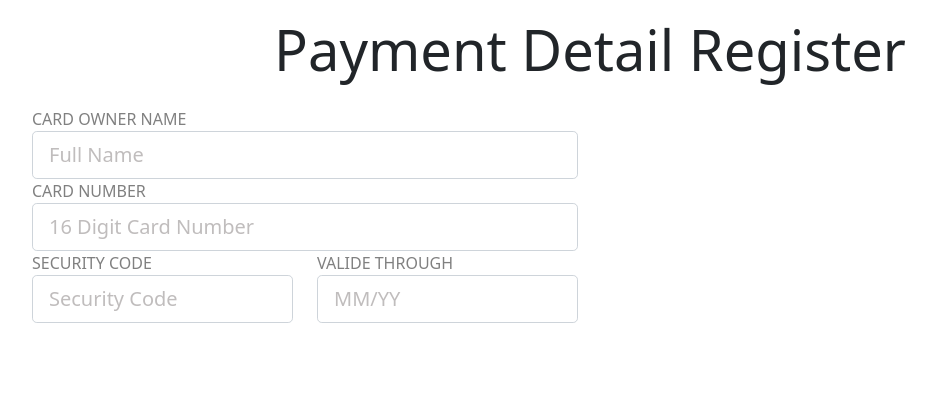
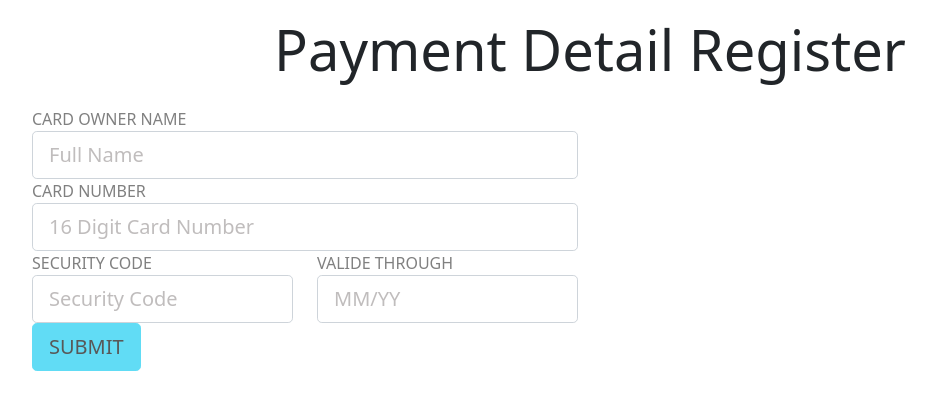
Before and after one commit to mmaneva/PaymentApp, an Angular app: page / in a window 1280 px wide. Shown: the top 410 px of the page, without its empty margins (50-986 px from the left). Built offline with nearby package versions, Linux system fonts and the light colour scheme.

Commit message:
Form validation.

```diff
--- a/src/app/payment-details/payment-detail-form/payment-detail-form.component.html
+++ b/src/app/payment-details/payment-detail-form/payment-detail-form.component.html
@@ -1,30 +1,38 @@
-<form>
+<form novalidate #form="ngForm">
     <input type="hidden" name="paymentDetailId" [value]="service.formData.paymentDetailId" />
 
     <div class="form-group">
         <label>CARD OWNER NAME</label>
         <input class="form-control form-control-lg" placeholder="Full Name" name="cardOwnerName"
-         #cardOwnerName="ngModel" [(ngModel)]="service.formData.cardOwnerName">
+         #cardOwnerName="ngModel" [(ngModel)]="service.formData.cardOwnerName"
+         required [class.invalid]="cardOwnerName.invalid && cardOwnerName.touched">
     </div>
 
     <div class="form-group">
         <label>CARD NUMBER</label>
         <input class="form-control form-control-lg" placeholder="16 Digit Card Number" name="cardNumber"
-         #cardNumber="ngModel" [(ngModel)]="service.formData.cardNumber">
+         #cardNumber="ngModel" [(ngModel)]="service.formData.cardNumber"
+         required maxlength="16" minlength="16" [class.invalid]="cardNumber.invalid && cardNumber.touched">
     </div>
 
     <div class="row">
         <div class="form-group col-md-6">
             <label>SECURITY CODE</label>
             <input type="password" class="form-control form-control-lg" placeholder="Security Code" name="securityCode"
-             #securityCode="ngModel" [(ngModel)]="service.formData.securityCode">
+             #securityCode="ngModel" [(ngModel)]="service.formData.securityCode"
+             required maxlength="3" minlength="3" [class.invalid]="securityCode.invalid && securityCode.touched">
         </div>
 
         <div class="form-group col-md-6">
             <label>VALIDE THROUGH</label>
             <input class="form-control form-control-lg" placeholder="MM/YY" name="expirationDate"
-             #expirationDate="ngModel" [(ngModel)]="service.formData.expirationDate">
+             #expirationDate="ngModel" [(ngModel)]="service.formData.expirationDate"
+             required maxlength="5" minlength="5" [class.invalid]="expirationDate.invalid && expirationDate.touched">
         </div>
     </div>
 
+    <div class="from-group">
+        <button class="btn btn-info btn-lg btn-block" type="submit" [disabled]="form.invalid">SUBMIT</button>
+    </div>
+
 </form>
```
